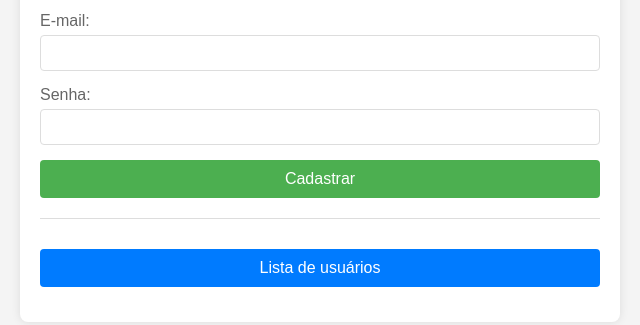
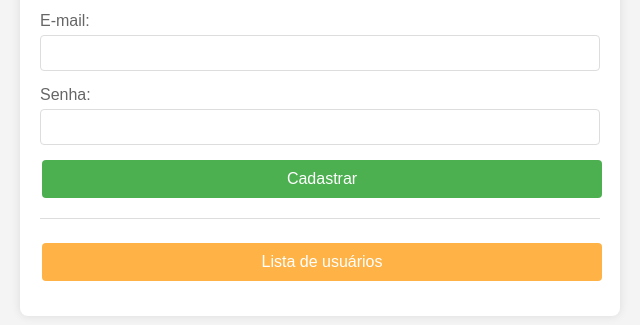
Before and after one commit to lucianorbr/ProjetoDevWeb, a plain HTML site: page index.html in a window 1280 px wide. Shown: the part 159-484 px from the top of the page, without its empty margins (320-960 px from the left). Drawn offline with Linux system fonts and the light colour scheme.

Commit message:
Mudança de cores

```diff
--- a/src/css/styles.css
+++ b/src/css/styles.css
@@ -66,9 +66,17 @@ button[type="submit"]:hover {
 }
 
 .btn-list {
-  background-color: #007bff;
-  color: white;
-  margin-top: 10px;
+  background-color: #FFB347; /* Laranja pastel */
+  color: #fff;
+  border: none;
+  padding: 10px 20px;
+  text-align: center;
+  text-decoration: none;
+  display: inline-block;
+  font-size: 16px;
+  margin: 4px 2px;
+  cursor: pointer;
+  border-radius: 4px;
 }
 
 .btn-list:hover {
@@ -187,7 +195,7 @@ th {
 .btn-list {
   width: 100%;
   padding: 10px;
-  background-color: #007bff;
+  background-color: #FFB347; /* Laranja pastel */
   color: white;
   border: none;
   border-radius: 4px;
@@ -220,3 +228,17 @@ th {
 .user-list-container th {
   background-color: #f8f8f8;
 }
+
+.btn-primary {
+    background-color: #AEC6CF; /* Azul pastel */
+    color: #fff;
+    border: none;
+    padding: 10px 20px;
+    text-align: center;
+    text-decoration: none;
+    display: inline-block;
+    font-size: 16px;
+    margin: 4px 2px;
+    cursor: pointer;
+    border-radius: 4px;
+}
```
